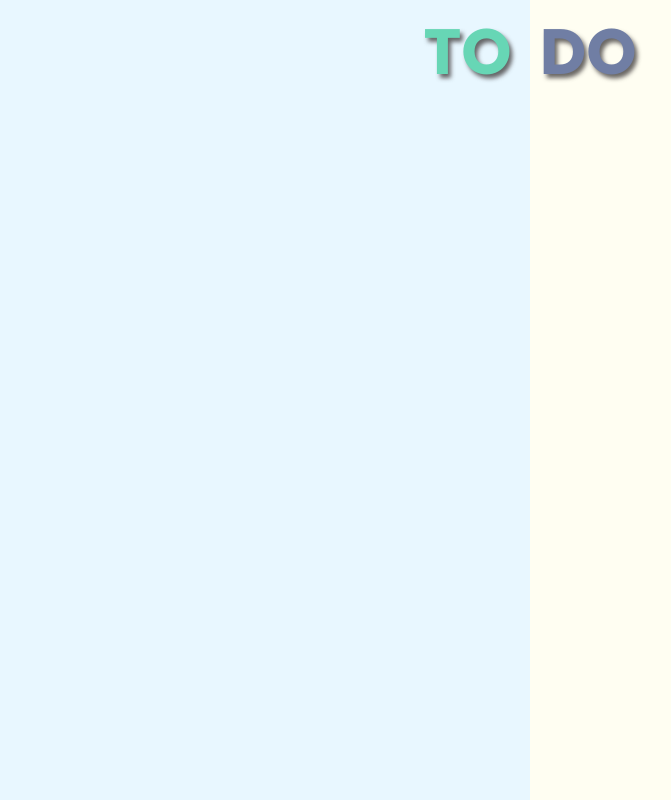
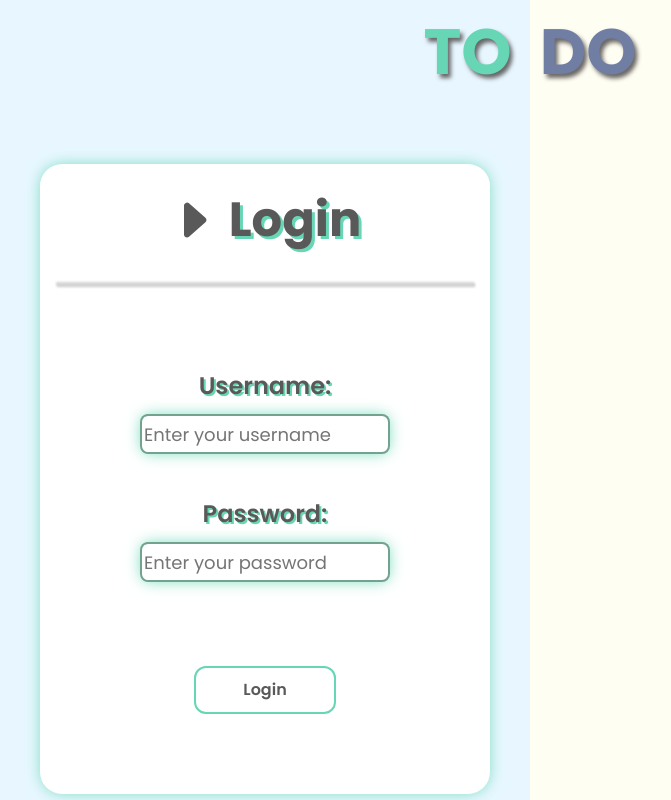
Before and after one commit to Krzywdek19/ToDo, a React (Vite) app in the folder frontend/todo/: page / in a window 1280 px wide. Shown: the whole page, without its empty margins (110-781 px from the left). Built offline with nearby package versions, Linux system fonts and the light colour scheme.

Commit message:
Added login form

```diff
--- a/frontend/todo/src/App.jsx
+++ b/frontend/todo/src/App.jsx
@@ -1,10 +1,12 @@
 import "bootstrap/dist/css/bootstrap.min.css";
 import HeaderText from "./components/HeaderText";
+import LoginForm  from "./components/LoginForm";
 
 function App() {
   return (
     <>
       <HeaderText />
+      <LoginForm/>
     </>
   );
 }
--- a/frontend/todo/src/components/LoginForm.jsx
+++ b/frontend/todo/src/components/LoginForm.jsx
@@ -1,9 +1,73 @@
 import "bootstrap/dist/css/bootstrap.min.css";
+import "../css/LoginForm.css";
 
 function LoginForm() {
-      return (
-            <></>
-      )
+  return (
+    <div className="loginForm">
+      <div className="card">
+        <div className="card-body">
+          <div className="bodyHeader">
+            <svg
+              xmlns="http://www.w3.org/2000/svg"
+              width="48"
+              height="48"
+              fill="#595959"
+              className="bi bi-caret-right-fill pointerRight"
+              viewBox="0 0 16 16"
+            >
+              <path d="m12.14 8.753-5.482 4.796c-.646.566-1.658.106-1.658-.753V3.204a1 1 0 0 1 1.659-.753l5.48 4.796a1 1 0 0 1 0 1.506z" />
+            </svg>
+            <p className="loginHeader">Login</p>
+          </div>
+          <hr className="headerLine"></hr>
+          {/* Form */}
+          <form className="formLogin pt-4">
+            {/* ------ USERNAME ------ */}
+            <div className="formUsername py-5">
+              <label
+                htmlFor="username"
+                className="usernameText fs-4 fw-semibold"
+              >
+                Username:
+              </label>
+              <br />
+              <input
+                type="text"
+                id="username"
+                name="username"
+                placeholder="Enter your username"
+                className="formInput"
+              ></input>
+            </div>
+            {/* ------ PASSWORD ------ */}
+            <div className="formPassword">
+              <label
+                htmlFor="password"
+                className="passwordText fs-4 fw-semibold"
+              >
+                Password:
+              </label>
+              <br />
+              <input
+                type="password"
+                id="password"
+                name="password"
+                placeholder="Enter your password"
+                className="formInput"
+              ></input>
+            </div>
+            <div className="formBtnLogin">
+              <input
+                type="submit"
+                value="Login"
+                className="loginBtn fw-semibold"
+              ></input>
+            </div>
+          </form>
+        </div>
+      </div>
+    </div>
+  );
 }
 
-export default LoginForm
+export default LoginForm;
--- a/frontend/todo/src/components/RegisterForm.jsx
+++ b/frontend/todo/src/components/RegisterForm.jsx
@@ -1,7 +1,9 @@
 import "bootstrap/dist/css/bootstrap.min.css";
 
 function RegisterForm() {
-  return <></>;
+  return (<div>
+
+  </div>);
 }
 
 export default RegisterForm;
--- a/frontend/todo/src/css/HeaderText.css
+++ b/frontend/todo/src/css/HeaderText.css
@@ -16,7 +16,7 @@
 
 .TextTO{
       color: #67d6b5;
-      transition: color 200ms;
+      transition: color 400ms;
 }
 
 .TextTO:hover{
@@ -28,7 +28,7 @@
 
 .TextDO{
       color: #707EA4;
-      transition: color 200ms;
+      transition: color 400ms;
 }
 
 .TextDO:hover{
--- a/frontend/todo/src/css/LoginForm.css
+++ b/frontend/todo/src/css/LoginForm.css
@@ -0,0 +1,114 @@
+/* Card */
+
+.card {
+  max-width: 100%;
+  max-height: auto;
+  height: 630px;
+  width: 450px;
+  margin-top: 80px;
+  margin-left: 150px;
+  border-radius: 22px;
+  border: none;
+  -webkit-box-shadow: 0px 0px 16px -2px rgba(103, 214, 181, 1);
+  -moz-box-shadow: 0px 0px 16px -2px rgba(103, 214, 181, 1);
+  box-shadow: 0px 0px 16px -2px rgba(103, 214, 181, 1);
+  background-color: #fff;
+  transition: background-color 200ms;
+}
+
+.card:hover {
+  background-color: rgb(245, 253, 251);
+}
+
+/* Header */
+
+.bodyHeader {
+  display: flex;
+  justify-content: Center;
+  margin-top: 16px;
+  gap: 12px;
+}
+
+.loginHeader {
+  font-size: 48px;
+  font-weight: 700;
+  color: #595959;
+  text-shadow: 3px 3px 0px rgba(103, 214, 181, 1);
+}
+
+/* line */
+
+.headerLine {
+  margin-top: 2.4em;
+  height: 0px;
+  box-shadow: 0.5px 0.5px 0.5px;
+  border: 2px #595959 solid;
+  filter: blur(1.2px);
+}
+
+/* Form */
+
+/* Text */
+.usernameText,
+.passwordText {
+  color: #595959;
+  text-shadow: 2px 2px 0px rgba(103, 214, 181, 1);
+}
+
+/* To make center everything */
+.formUsername,
+.formPassword,
+.formBtnLogin {
+  display: flex;
+  flex-direction: column;
+  align-items: center;
+}
+
+/* Button to submit Login */
+.loginBtn {
+  max-width: 100%;
+  max-height: auto;
+  width: 142px;
+  height: 48px;
+  margin-top: 84px;
+  background-color: white;
+  border-style: solid;
+  border-radius: 12px;
+  border-color: rgb(103, 214, 181);
+  color: #595959;
+  transition: background-color 200ms, color 200ms;
+}
+
+.loginBtn:hover{
+      background-color: #61d8aaaf;
+      color: white;
+}
+
+.loginBtn:active{
+      background-color: #aae4cdaf;
+}
+
+/* Inputs */
+.formInput {
+  max-width: 100%;
+  max-height: auto;
+  width: 250px;
+  height: 40px;
+  border-radius: 8px;
+  border-color: #30795daf;
+  font-size: 18px;
+  -webkit-box-shadow: 0px 0px 16px -2px rgb(103, 214, 181);
+  -moz-box-shadow: 0px 0px 16px -2px rgba(103, 214, 181, 1);
+  box-shadow: 0px 0px 16px -2px rgba(103, 214, 181, 1);
+  border-style: solid;
+  transition: background-color 200ms, border-color 200ms;
+}
+
+.formInput:hover {
+  background-color: rgb(239, 255, 250);
+  border-color: #5eaa8daf;
+}
+
+.formInput:active {
+  border-color: #5eaa8daf;
+}
```
